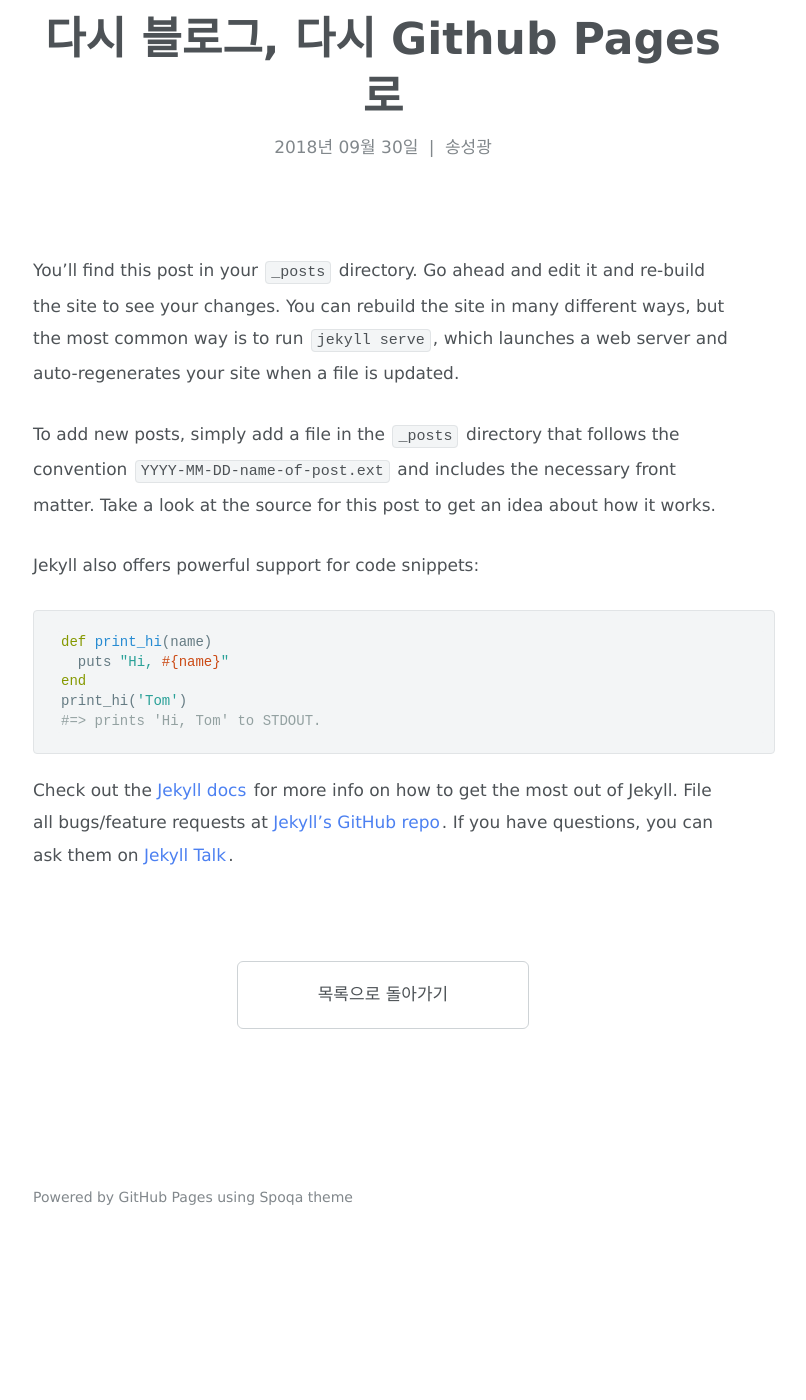
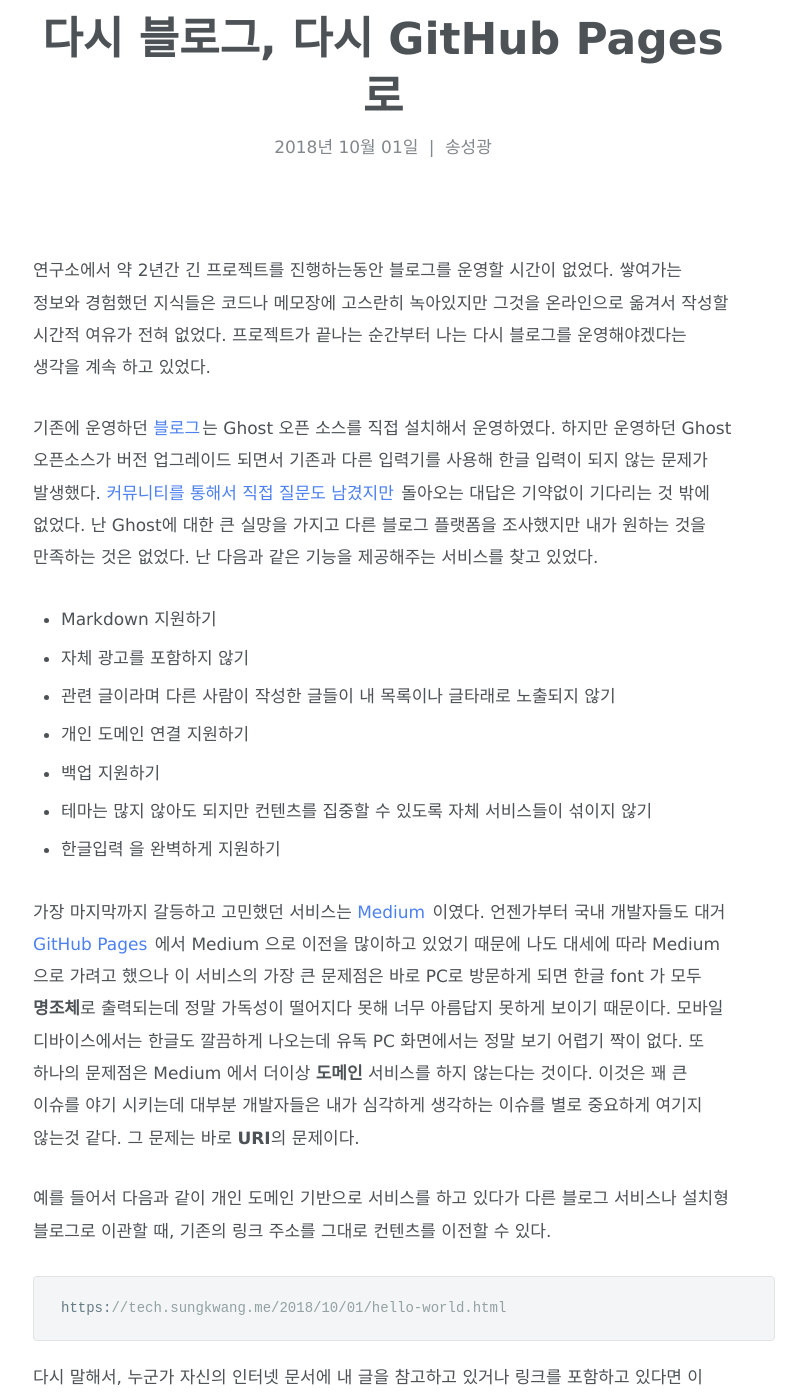
Before and after one commit to sungkwangsong/tech.sungkwang.me, a Jekyll site: the page built from _posts/2018-10-01-welcome-to-jekyll.markdown, in a window 1280 px wide and 1400 px high, scrolled down 238 px. Shown: the whole window, without its empty margins (257-1063 px from the left). Built offline with Jekyll 4.4.1, drawn with Linux system fonts in a browser that asks for light colours; nearby versions of some CDN libraries; some web fonts are replaced; before the commit the page ends 1507 px from its top, so only the background shows below that; some of the changed text lies outside the part shown.

Commit message:
새글 업데이트

````diff
--- a/_posts/2018-10-01-welcome-to-jekyll.markdown
+++ b/_posts/2018-10-01-welcome-to-jekyll.markdown
@@ -9,22 +9,51 @@ description: blog.saltfactory.net 으로 운영하던 기술블로그를 tech.su
 publish: true
 permalink: /open-blog-on-github
 ---
-You’ll find this post in your `_posts` directory. Go ahead and edit it and re-build the site to see your changes. You can rebuild the site in many different ways, but the most common way is to run `jekyll serve`, which launches a web server and auto-regenerates your site when a file is updated.
 
-To add new posts, simply add a file in the `_posts` directory that follows the convention `YYYY-MM-DD-name-of-post.ext` and includes the necessary front matter. Take a look at the source for this post to get an idea about how it works.
+연구소에서 약 2년간 긴 프로젝트를 진행하는동안 블로그를 운영할 시간이 없었다. 쌓여가는 정보와 경험했던 지식들은 코드나 메모장에 고스란히 녹아있지만 그것을 온라인으로 옮겨서 작성할 시간적 여유가 전혀 없었다. 프로젝트가 끝나는 순간부터 나는 다시 블로그를 운영해야겠다는 생각을 계속 하고 있었다.
 
-Jekyll also offers powerful support for code snippets:
+기존에 운영하던 [블로그](https://blog.saltfactory.net/)는 Ghost 오픈 소스를 직접 설치해서 운영하였다. 하지만 운영하던 Ghost 오픈소스가 버전 업그레이드 되면서 기존과 다른 입력기를 사용해 한글 입력이 되지 않는 문제가 발생했다. [커뮤니티를 통해서 직접 질문도 남겼지만](https://forum.ghost.org/t/korean-input-problem-in-ios-mobile-browsers/1797) 돌아오는 대답은 기약없이 기다리는 것 밖에 없었다. 난 Ghost에 대한 큰 실망을 가지고 다른 블로그 플랫폼을 조사했지만 내가 원하는 것을 만족하는 것은 없었다. 난 다음과 같은 기능을 제공해주는 서비스를 찾고 있었다.
 
-```ruby
-def print_hi(name)
-  puts "Hi, #{name}"
-end
-print_hi('Tom')
-#=> prints 'Hi, Tom' to STDOUT.
+- Markdown  지원하기
+- 자체 광고를 포함하지 않기
+- 관련 글이라며 다른 사람이 작성한 글들이 내 목록이나 글타래로 노출되지 않기
+- 개인 도메인 연결 지원하기
+- 백업 지원하기
+- 테마는 많지 않아도 되지만 컨텐츠를 집중할 수 있도록 자체 서비스들이 섞이지 않기
+- 한글입력 을 완벽하게 지원하기
+
+가장 마지막까지 갈등하고 고민했던 서비스는 [Medium](https://medium.com/) 이였다. 언젠가부터 국내 개발자들도 대거 [GitHub Pages](https://pages.github.com/) 에서 Medium 으로 이전을 많이하고 있었기 때문에 나도 대세에 따라 Medium 으로 가려고 했으나 이 서비스의 가장 큰 문제점은 바로 PC로 방문하게 되면 한글 font 가 모두 **명조체**로 출력되는데 정말 가독성이 떨어지다 못해 너무 아름답지 못하게 보이기 때문이다. 모바일 디바이스에서는 한글도 깔끔하게 나오는데 유독 PC 화면에서는 정말 보기 어렵기 짝이 없다. 또 하나의 문제점은 Medium 에서 더이상 **도메인** 서비스를 하지 않는다는 것이다. 이것은 꽤 큰 이슈를 야기 시키는데 대부분 개발자들은 내가 심각하게 생각하는 이슈를 별로 중요하게 여기지 않는것 같다. 그 문제는 바로 **URI**의 문제이다.
+
+예를 들어서 다음과 같이 개인 도메인 기반으로 서비스를 하고 있다가 다른 블로그 서비스나 설치형 블로그로 이관할 때, 기존의 링크 주소를 그대로 컨텐츠를 이전할 수 있다.
+
+```
+https://tech.sungkwang.me/2018/10/01/hello-world.html
 ```
 
-Check out the [Jekyll docs][jekyll-docs] for more info on how to get the most out of Jekyll. File all bugs/feature requests at [Jekyll’s GitHub repo][jekyll-gh]. If you have questions, you can ask them on [Jekyll Talk][jekyll-talk].
+다시 말해서, 누군가 자신의 인터넷 문서에 내 글을 참고하고 있거나 링크를 포함하고 있다면 이 주소가 아닌 다른 주소가 될 경우 내 URI를 참조하고 있는 모든 문서를 죽은 링크를 가지게 되어버린다.
 
-[jekyll-docs]: https://jekyllrb.com/docs/home
-[jekyll-gh]:   https://github.com/jekyll/jekyll
-[jekyll-talk]: https://talk.jekyllrb.com/
+```
+https://medium.com/@sungkwangsong/hello-world.html
+```
+
+이였던 글을 내가 다른 블로그 서비스로 이전하게 되면 이 도메인은 더이상 없는 도메인이 되어 버릴것이 참조하고 있는 링크들은 모두 잘못된 링크로 되어 버린다.
+
+이런 이유로 개인적으로 custom domain 서비스를 지원하지 않는 블로그는 아예 후보로 두지 않는다. 하지만 이 두 문제를 제외한 Medium의 기능은 정말 편리하다.
+
+결국 난 다시 가장 개발자스런 **GitHub Pages**를 사용해서 블로그를 운영하기로 마음먹었다. 예전과 달리 지금은 Node.js, Go, Python 등 여러가지 언어로 만들어진 static website generator가 존재하지만 가장 익숙한 [Jekyll](https://jekyllrb.com/)을 사용하기로 결심했다. 일단 [GitHub 에서 Jekyll을 공식적으로 지원](https://help.github.com/articles/using-jekyll-as-a-static-site-generator-with-github-pages/)해서 처음 환경설정만 끝내고 저장소에 push 하고 난 뒤 단순히 글만 작성하면 GitHub 에서 자동으로 빌드해서 static website를 만들어주기 때문에 모바일에서도 작성가능하고 편리한 기능들이 많기 때문이다.
+
+보통은 연구노트나 일기를 [Day One](https://dayoneapp.com/)을 사용해서 Markdown으로 작성하고 있기 때문에 특히 다른 Markdown 입력기를 사용하고 있지 않다.
+
+**GitHub** 과 **Jekyll** 을 사용해서 블로그를 운영하면서 가장 큰 고민중에 하나는 디자인을 어떻게 해야하는가? 이다. 이 부분은 개인적으로 GitHub 으로 운영중인 블로그중에 가장 가독성이 좋고 미려한 디자인을 가진 사이트의 소스를 Fork 해서 필요한 내용은 수정해서 사용하는 것이 좋다고 생각했다. 이금 이 사이트는 [Spoqa 기술블로그](https://spoqa.github.io) 를 folk 해서 코드를 수정해서 운영하고 있다. 개인적으로 WebFont를 사용하는 것을 선호하지 않지만 우선은 [Spoqa Sans](https://spoqa.github.io/spoqa-han-sans/ko-KR/)로 만들어진 이 테마는 그대로 두기 위해서 WebFont를 사용해보기로 했다. 하지만 운영중에 깜빡거림이나 성능 이슈가 발생하면 언제든지 WebFont를 제거하고 템플릿을 리펙토링할 예정이다. 블로그를 spoqa 기술블로그 레이아웃을 사용해서 운영하면서 몇가지 수정한 내용은 PR을 보내거 이 블로그를 통해 공유할 예정이다.
+
+그리고 가장 중요한 공지사항이 있다.
+
+## 공지사항
+
+> blog.saltactory.net 이 tech.sungkwang.me 로 개편과 함께 블로그 주소가 변경되었습니다.
+
+지금까지 연구활동을 하면서 실명을 사용하지 않고 닉네임(alias)를 사용해왔는데 이젠 부모님께서 기도로 지어주신 본명을 사용해서 연구활동을 계속하기로 결심했다. 결심하게된 이유는 여러가지가 있지만 가장 나다운 삶을 살아가고 싶은 이유도 있다. 나의 아이텐티티를 가지고 말이다. 그래서 한달에 커피한잔 안먹고 [sungkwang.me](https://sungkwang.me/) 도메인을 구입했다. 그리고 기술블로그와 개인블로그를 따로 운영하기 위해서 기술블로그는 [tech.sungkwang.me](https://tech.sungkwang.me/)로 운영하기로 결심했다.
+
+앞으로 좋은 내용을 가지고 이 블로그를 채워할 예정이다.
+
+> 여러분의 응원과 관심이 연구활동에 큰 도움이 됩니다.
````
Also changed, not shown: other parts of _posts/2018-10-01-welcome-to-jekyll.markdown (+2 -2 lines), css/syntax.css (line endings or trailing spaces).
